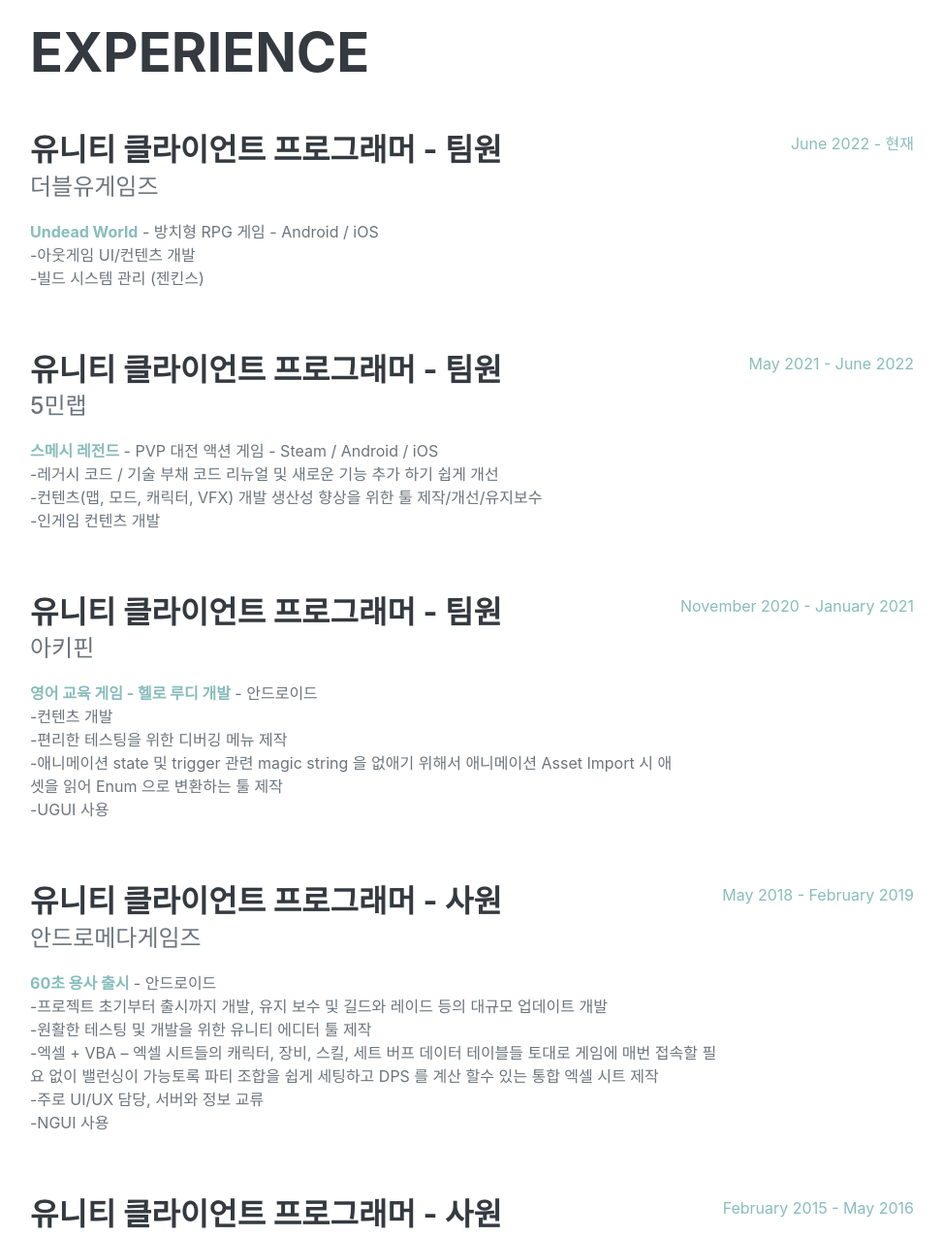
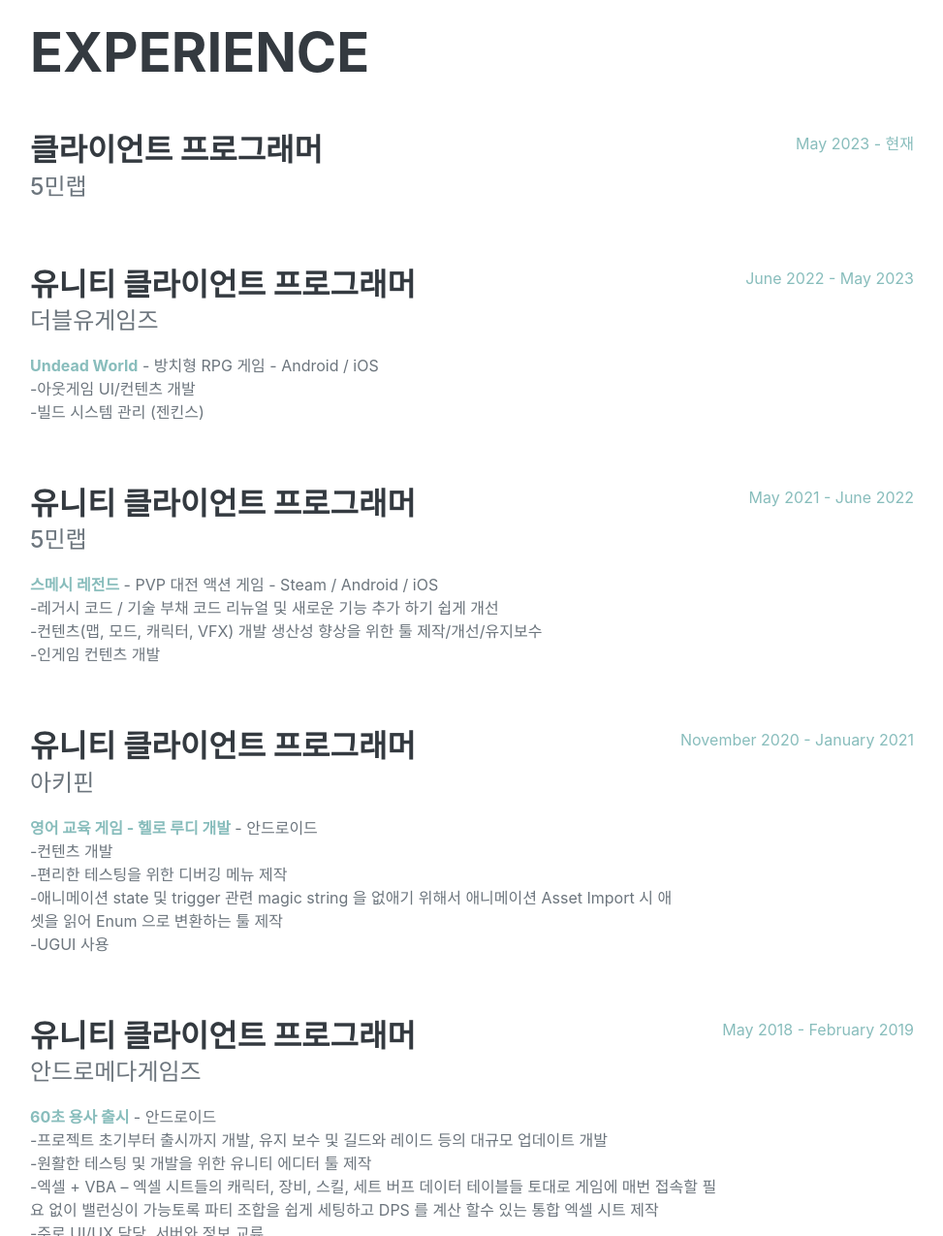
Before and after one commit to tyl3rdurden/tyl3rdurden.github.io, a website: page index.html in a window 1280 px wide. Shown: the part 860-2135 px from the top of the page at 97% size, without its empty margins (289-1262 px from the left). Drawn offline with nearby package versions, Linux system fonts and the light colour scheme; a web font is replaced by a local one.

Commit message:
경력 업데이트

```diff
--- a/index.html
+++ b/index.html
@@ -69,18 +69,25 @@
                     <h2 class="mb-5">Experience</h2>
                     <div class="d-flex flex-column flex-md-row justify-content-between mb-5">
                         <div class="flex-grow-1">
-                            <h3 class="mb-0">유니티 클라이언트 프로그래머 - 팀원</h3>
+                            <h3 class="mb-0">클라이언트 프로그래머</h3>
+                            <div class="subheading mb-3">5민랩</div>
+                        </div>
+                        <div class="flex-shrink-0"><span class="text-primary">May 2023 - 현재</span></div>
+                    </div>
+                    <div class="d-flex flex-column flex-md-row justify-content-between mb-5">
+                        <div class="flex-grow-1">
+                            <h3 class="mb-0">유니티 클라이언트 프로그래머</h3>
                             <div class="subheading mb-3">더블유게임즈</div>
                             <p><a href="https://play.google.com/store/apps/details?id=com.doubledown.undead.world.hero.afk.game&hl=en&gl=US"><b>Undead World</b></a> - 방치형 RPG 게임 - Android / iOS
                                 <br>-아웃게임 UI/컨텐츠 개발
                                 <br>-빌드 시스템 관리 (젠킨스)
                             </p>
                         </div>
-                        <div class="flex-shrink-0"><span class="text-primary">June 2022 - 현재</span></div>
+                        <div class="flex-shrink-0"><span class="text-primary">June 2022 - May 2023</span></div>
                     </div>
                     <div class="d-flex flex-column flex-md-row justify-content-between mb-5">
                         <div class="flex-grow-1">
-                            <h3 class="mb-0">유니티 클라이언트 프로그래머 - 팀원</h3>
+                            <h3 class="mb-0">유니티 클라이언트 프로그래머</h3>
                             <div class="subheading mb-3">5민랩</div>
                             <p><a href="https://store.steampowered.com/app/1352080/SMASH_LEGENDS/"><b>스메시 레전드</b></a> - PVP 대전 액션 게임 - Steam / Android / iOS
                                 <br>-레거시 코드 / 기술 부채 코드 리뉴얼 및 새로운 기능 추가 하기 쉽게 개선
@@ -92,7 +99,7 @@
                     </div>
 					<div class="d-flex flex-column flex-md-row justify-content-between mb-5">
                         <div class="flex-grow-1">
-                            <h3 class="mb-0">유니티 클라이언트 프로그래머 - 팀원</h3>
+                            <h3 class="mb-0">유니티 클라이언트 프로그래머</h3>
                             <div class="subheading mb-3">아키핀</div>
 								<p><a href="http://www.archipin.com/helloludi/"><b>영어 교육 게임 - 헬로 루디 개발</b></a> - 안드로이드
 									<br>-컨텐츠 개발
@@ -105,7 +112,7 @@
 					</div>
                     <div class="d-flex flex-column flex-md-row justify-content-between mb-5">
                         <div class="flex-grow-1">
-                            <h3 class="mb-0">유니티 클라이언트 프로그래머 - 사원</h3>
+                            <h3 class="mb-0">유니티 클라이언트 프로그래머</h3>
                             <div class="subheading mb-3">안드로메다게임즈</div>
 								<p><a href="https://play.google.com/store/apps/details?id=com.andromedagames.hero60&hl=ko"><b>60초 용사 출시</b></a> - 안드로이드
 									<br>-프로젝트 초기부터 출시까지 개발, 유지 보수 및 길드와 레이드 등의 대규모 업데이트 개발
@@ -119,7 +126,7 @@
                     </div>
                     <div class="d-flex flex-column flex-md-row justify-content-between mb-5">
                         <div class="flex-grow-1">
-                            <h3 class="mb-0">유니티 클라이언트 프로그래머 - 사원</h3>
+                            <h3 class="mb-0">유니티 클라이언트 프로그래머</h3>
                             <div class="subheading mb-3">안드로메다게임즈</div>
 								<p><a href="https://play.google.com/store/apps/details?id=com.andromedagames.billiardsgod&hl=ko"><b>당구의 신 출시</b></a> - 안드로이드
 									<br>-프로젝트 계획부터 출시까지 개발, 유지 보수 및 캐릭터와 길드 등의 대규모 업데이트 개발
```
